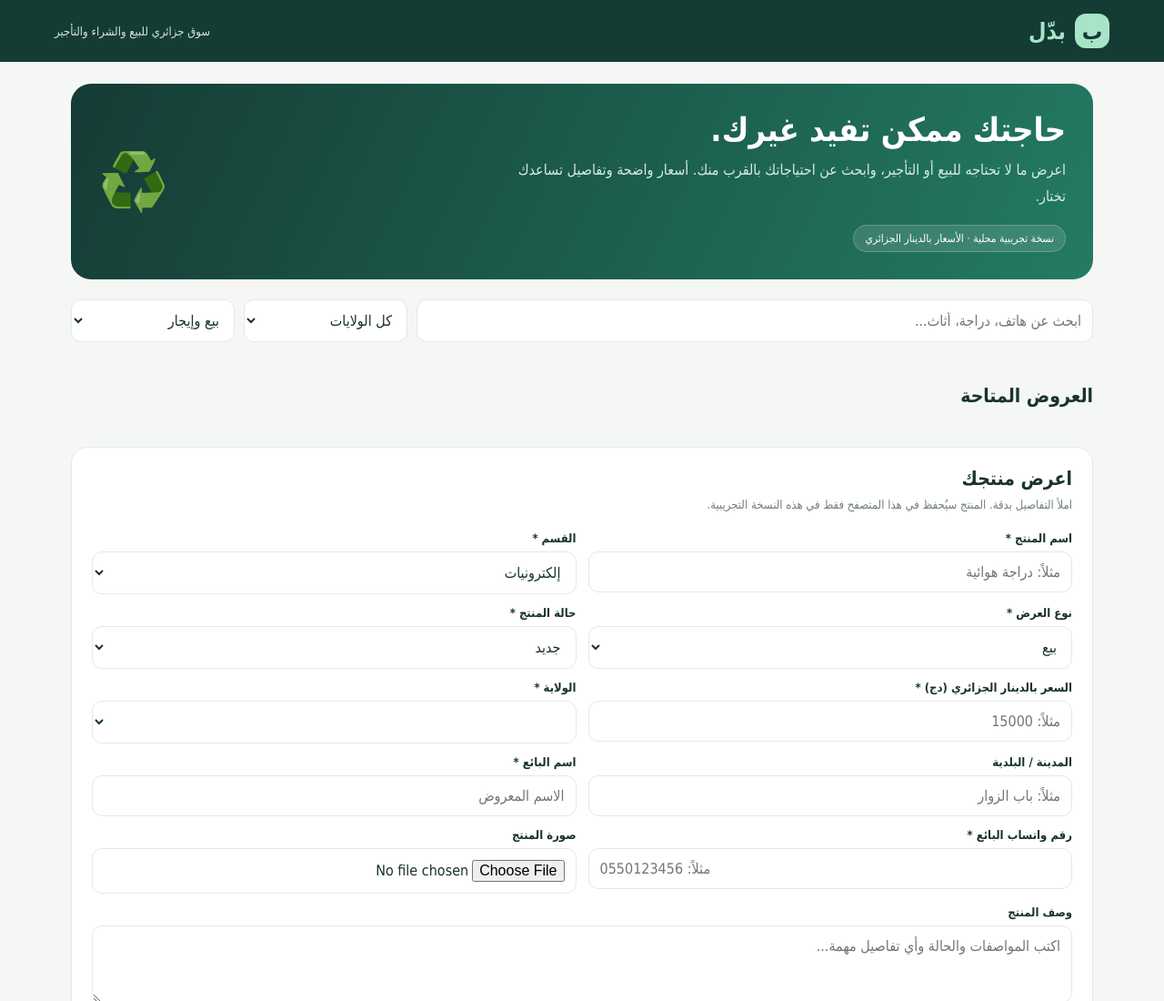
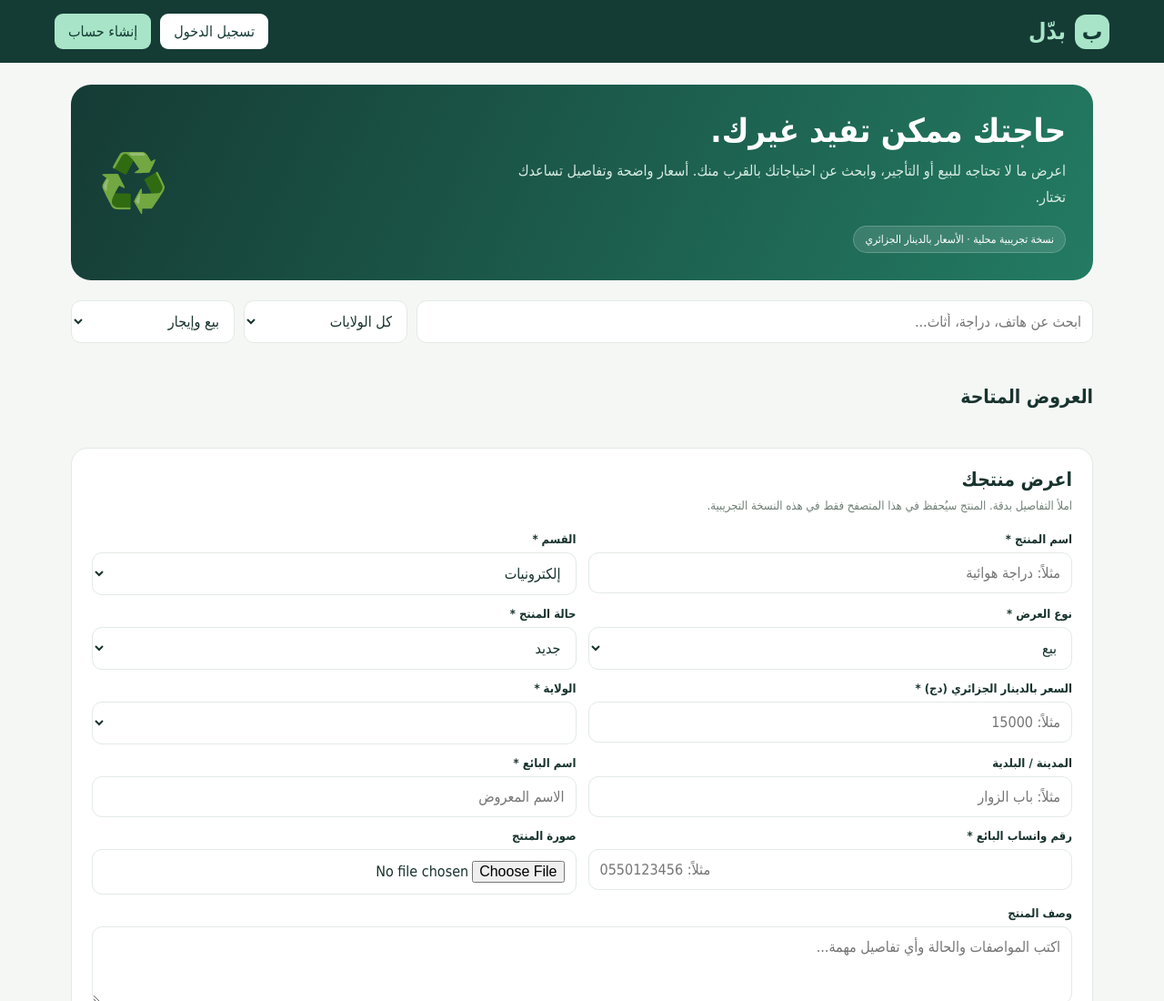
Before and after one commit to ahmedmohammed2222b/baddel-marketplace, a plain HTML site: page index.html in a window 1280 px wide. Shown: the top 1100 px of the page at 91% size. Drawn offline with Linux system fonts and the light colour scheme; a script that the page names is missing.

Commit message:
Add files via upload

```diff
--- a/index.html
+++ b/index.html
@@ -51,8 +51,23 @@ footer{text-align:center;color:#829087;font-size:12px;padding:25px}
 </head>
 <body>
 <header>
-  <div class="brand"><span class="brand-mark">ب</span> بدّل</div>
-  <div class="header-note">سوق جزائري للبيع والشراء والتأجير</div>
+  <div class="brand">
+    <span class="brand-mark">ب</span> بدّل
+  </div>
+
+  <div style="display:flex;align-items:center;gap:10px;flex-wrap:wrap">
+    <button id="loginBtn" style="background:white;color:#153b35;border:0;padding:10px 15px;border-radius:9px">
+      تسجيل الدخول
+    </button>
+
+    <button id="signupBtn" style="background:#a8e5c8;color:#153b35;border:0;padding:10px 15px;border-radius:9px">
+      إنشاء حساب
+    </button>
+
+    <button id="logoutBtn" style="display:none;background:#ffffff20;color:white;border:1px solid white;padding:10px 15px;border-radius:9px">
+      تسجيل الخروج
+    </button>
+  </div>
 </header>
 <main class="wrap">
   <section class="hero">
```
